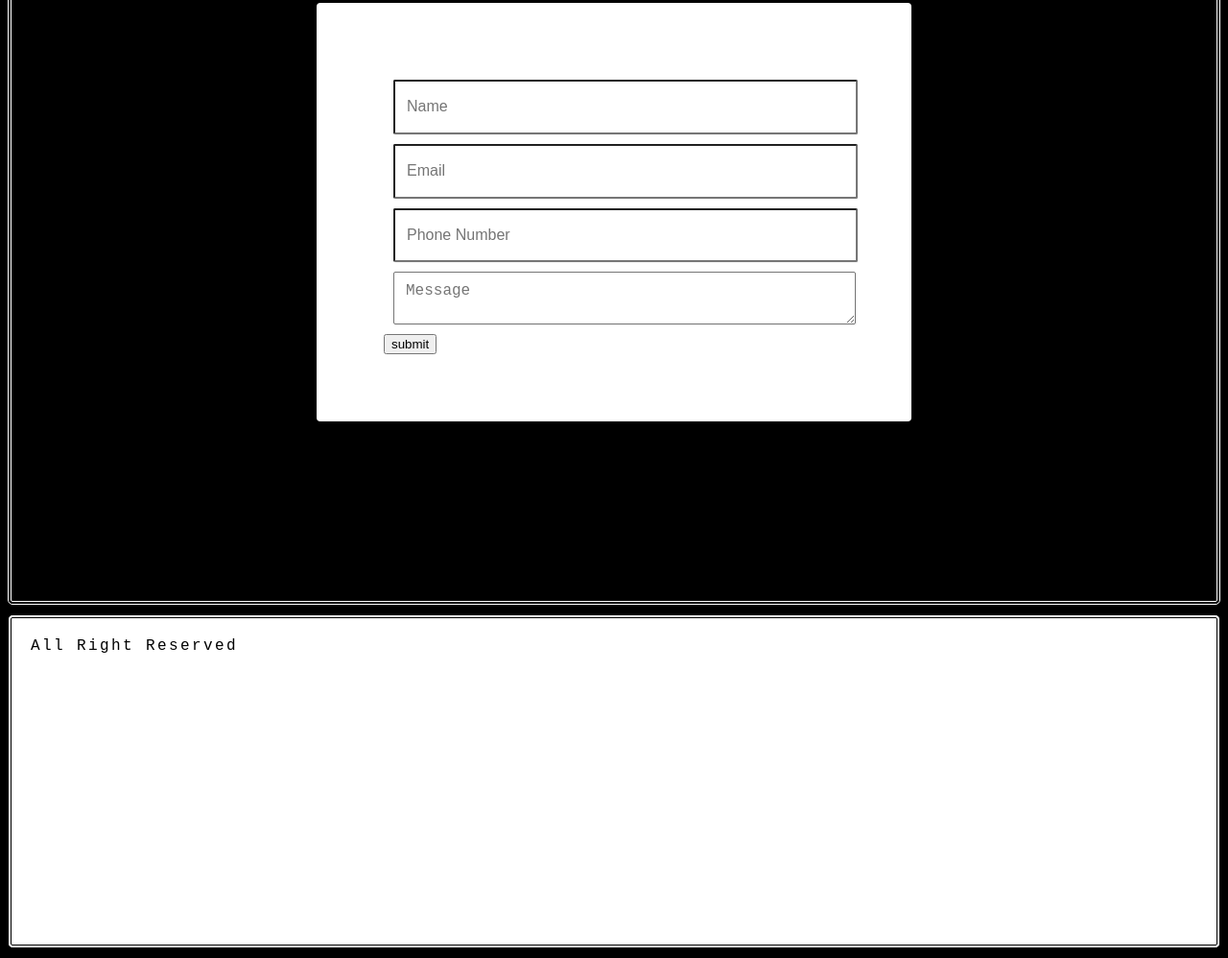
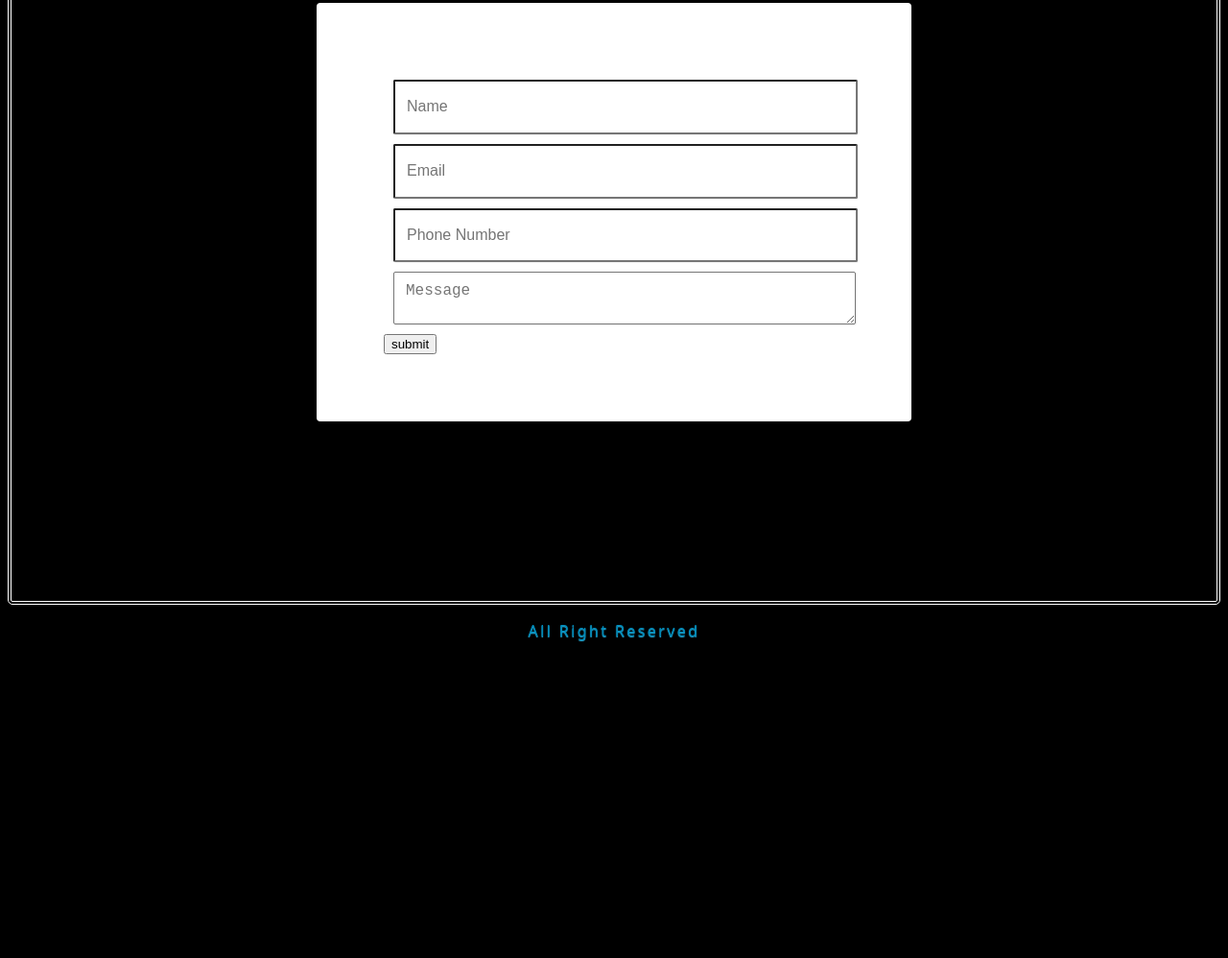
Before and after one commit to Suleman-AR-dev/BQ-Web-Project, a plain HTML site: page index.html in a window 1280 px wide. Shown: the part 2738-3736 px from the top of the page at 96% size. After the commit the page ends 3422 px from the top, so only its background shows below. Drawn offline with Linux system fonts and the light colour scheme.

Commit message:
footer updated
at 58 class given to footer

```diff
--- a/index.html
+++ b/index.html
@@ -54,7 +54,9 @@
     </form>
 
     </div>
-    <footer>All Right Reserved</footer>
 
+    <div class="footer">
+  <p>All Right Reserved</p>
+</div>
 </body>
 </html>
```
